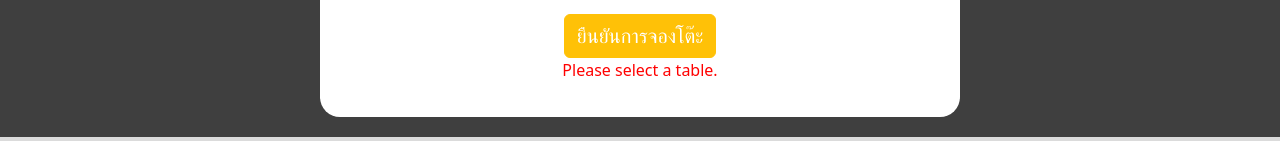
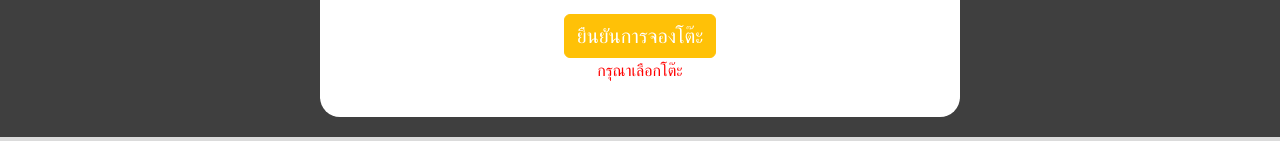
Before and after one commit to Thonthus/tablebooking_343, a Vue app: page / in a window 1280 px wide. Shown: the part 1680-1821 px from the top of the page. Built offline with nearby package versions, Linux system fonts and the light colour scheme.

Commit message:
translate warning text

```diff
--- a/src/components/page1.vue
+++ b/src/components/page1.vue
@@ -131,7 +131,7 @@ import { ref } from 'vue'
             <div class="col">
               <div class="input-group mb-3">
                 <span class="input-group-text" id="basic-addon1" >เบอร์โทรศัพท์</span>
-                <input id="num" class="form-control" type="text" pattern="[0-9]{10}" maxlength="10" placeholder="กรอกเบอร์โทรศัพท์(10หลัก)" required><br>
+                <input id="num" class="form-control" type="text" pattern="[0-9]{10}" maxlength="10" aria-describedby="basic-addon1" placeholder="กรอกเบอร์โทรศัพท์(10หลัก)" required><br>
               </div>
             </div>
             <div class="col">
@@ -150,7 +150,7 @@ import { ref } from 'vue'
             </div>
           </div>
           <button  type="submit" class="btn btn-warning"  style="color: rgb(255, 255, 255); font-size: 20px;">ยืนยันการจองโต๊ะ</button>
-          <p v-if="bookingData.length <= 0" style="color: red;">Please select a table.</p>
+          <p v-if="bookingData.length <= 0" style="color: red;">กรุณาเลือกโต๊ะ</p>
         </form>
       </div>
     </div>
@@ -215,7 +215,7 @@ export default {
 
   handleSubmit() {
     if (this.bookingData.length <= 0) {
-      alert('กรุณาเลือกโต๊ะ.');
+      alert('กรุณาเลือกโต๊ะ');
       return;
     }
       setTimeout(() => {
```
